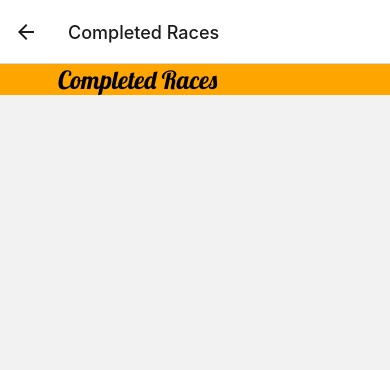
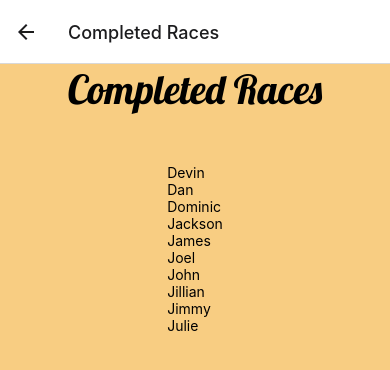
Before and after one commit to GreenField-Org/ultracrewmobile, a React Native app: screen /CompletedRaces in a window 390 px wide. Shown: the top 370 px of the page. Built offline with nearby package versions, Linux system fonts and the light colour scheme.

Commit message:
adding Flatlist to completed races page

```diff
--- a/Views/CompletedRaces.js
+++ b/Views/CompletedRaces.js
@@ -1,5 +1,5 @@
 import React from 'react';
-import { StyleSheet, View, Text } from 'react-native';
+import { StyleSheet, View, Text, FlatList, Pressable } from 'react-native';
 import { useFonts } from "expo-font";
 
 const customFont = {
@@ -13,8 +13,23 @@ export default function CompletedRaces() {
 
     if (fontsLoaded) {
         return (
-            <View>
+            <View style={styles.container}>
                 <Text style={styles.titleText}>Completed Races</Text>
+                <FlatList
+                data={[
+                  {key: 'Devin'},
+                  {key: 'Dan'},
+                  {key: 'Dominic'},
+                  {key: 'Jackson'},
+                  {key: 'James'},
+                  {key: 'Joel'},
+                  {key: 'John'},
+                  {key: 'Jillian'},
+                  {key: 'Jimmy'},
+                  {key: 'Julie'},
+                ]}
+                renderItem={({item}) => <Text style={styles.item}>{item.key}</Text>}
+              />
             </View>
         )
     } else {
@@ -24,10 +39,14 @@ export default function CompletedRaces() {
 
 const styles = StyleSheet.create({
     titleText: {
-        fontSize: 25,
-        backgroundColor: 'orange',
-        paddingLeft: 58,
-        paddingRight: 58,
+        fontSize: 40,
+        marginBottom: 50,
         fontFamily: "Lobster-Regular",
     },
+    container: {
+        backgroundColor: '#F8CD82',
+        alignItems: 'center',
+        justifyContent: 'center',
+        flex: 1,
+    },
 })
```
